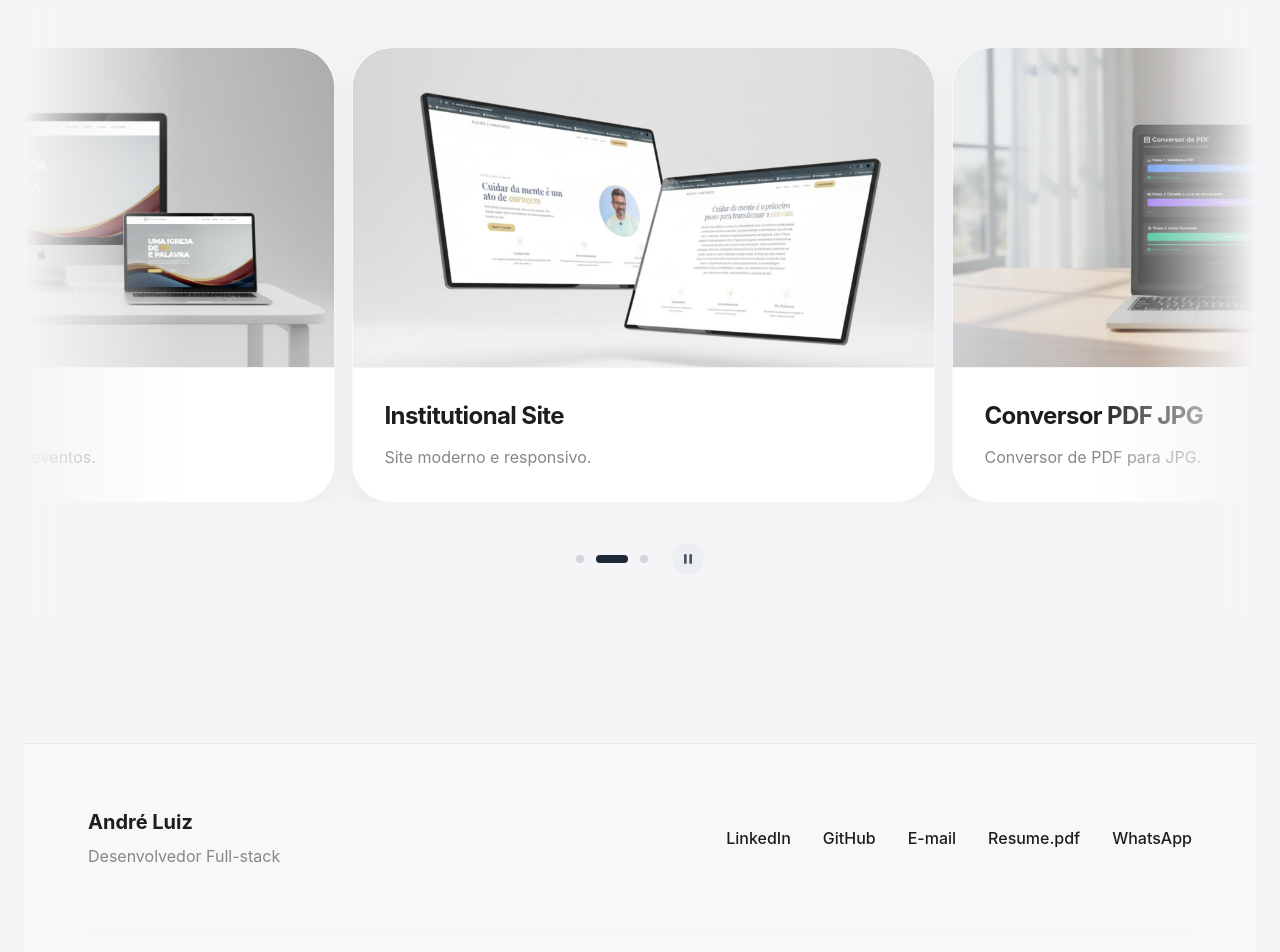
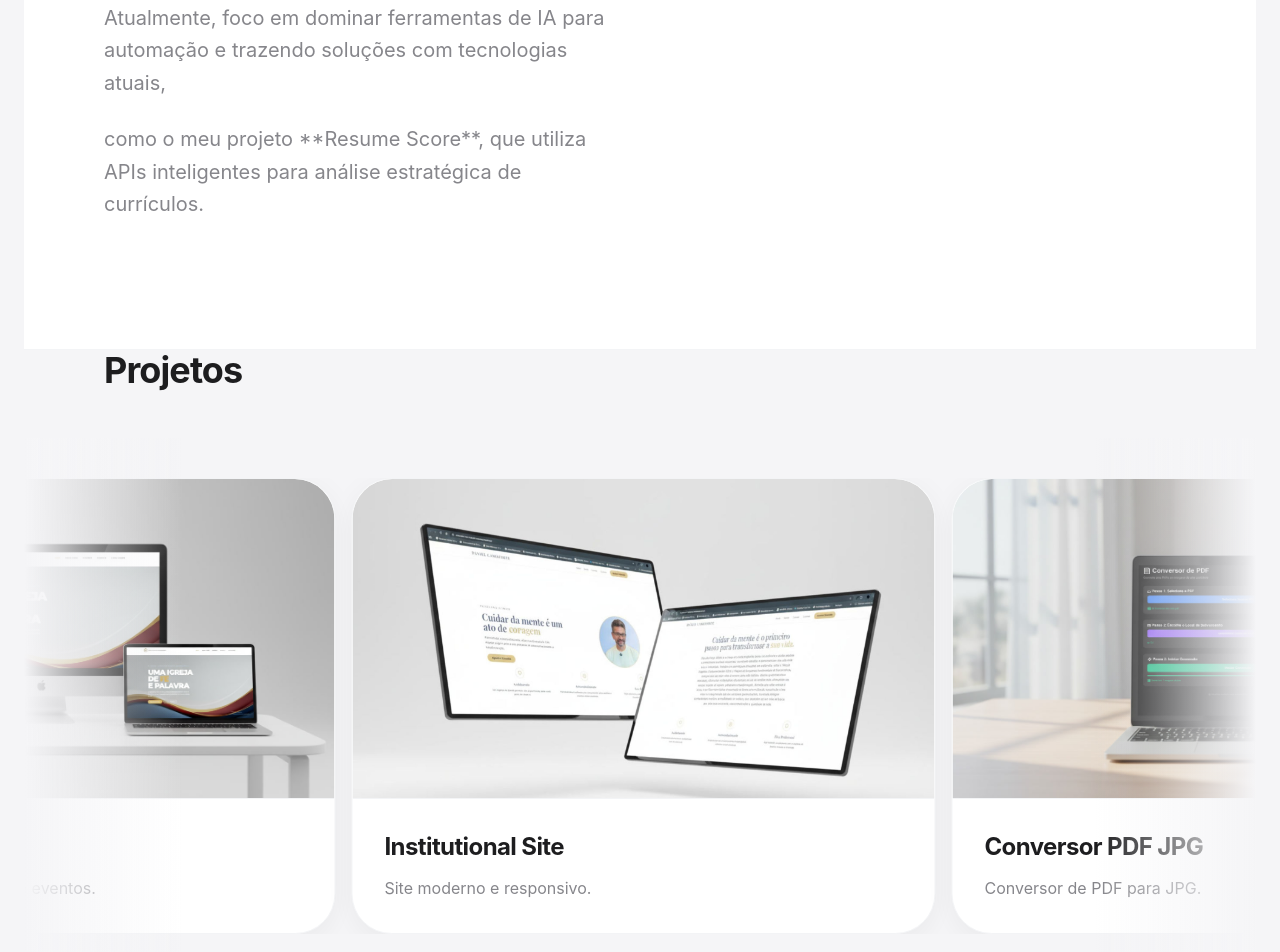
Before and after one commit to avfoto81/meu-portfolio, a Next.js app: page / in a window 1280 px wide. Shown: the part 1300-2252 px from the top of the page. Built offline with nearby package versions, Linux system fonts and the light colour scheme.

Commit message:
Modificando Sobre

```diff
--- a/app/page.tsx
+++ b/app/page.tsx
@@ -93,8 +93,13 @@ export default function Home() {
                     Sou Desenvolvedor Full-stack com formação em **Gestão de TI**. Minha paixão é construir ferramentas que aceleram a entrega de software, unindo a robustez do **Python** com a fluidez do **React**.
                   </p>
                   <p>
-                    Atualmente, foco em dominar ferramentas de IA para automação, como o meu projeto **Resume Score**, que utiliza APIs inteligentes para análise estratégica de currículos.
+                    Atualmente, foco em dominar ferramentas de IA para automação e trazendo soluções com tecnologias atuais,
                   </p>
+                  <p>
+                    como o meu projeto **Resume Score**, que utiliza APIs inteligentes para análise estratégica de currículos.
+                  </p>
+
+                </div>
               </div>
 
               {/* Botões de Ação */}
@@ -114,13 +119,11 @@ export default function Home() {
                   LinkedIn
                 </a>
               </div>
-              </div>
-
             </motion.div>
           </div>
         </section>
 
-        {/* SEÇÃO DE PROJETOS COM EFEITO DEGRADÊ NAS LATERAIS */}
+        {/* SEÇÃO DE PROJETOS COM EFEITO DEGRADÊ NAS LATERAIS */ }
         <section id="projetos" className="w-full mb-32 relative">
 
     {/* Título */}
@@ -144,9 +147,9 @@ export default function Home() {
 
     </div>
   </section>
-        {/* SEÇÃO DE PROJETOS - TERMINA AQUI */}
+  {/* SEÇÃO DE PROJETOS - TERMINA AQUI */ }
 
-        {/* RODAPÉ */}
+  {/* RODAPÉ */ }
   <footer className="border-t border-gray-200 pt-16 pb-12 bg-white/30 backdrop-blur-sm">
     <div className="max-w-6xl mx-auto px-6">
       <div className="flex flex-col md:flex-row justify-between items-start md:items-center gap-8">
@@ -172,12 +175,6 @@ export default function Home() {
             className="text-[#1d1d1f] font-medium hover:text-gray-600 transition-colors"
           >
             GitHub
-                </a>
-                <a
-                  href="mailto:andredeveloper81@gmail.com"
-                  className="text-[#1d1d1f] font-medium hover:text-orange-600 transition-colors"
-                >
-                  E-mail
           </a>
 
           <a
@@ -207,7 +204,7 @@ export default function Home() {
     </div>
   </footer>
 
-      </div>
-    </main>
+      </div >
+    </main >
   );
 }
```
Lines whose indentation alone changed are shown as unchanged.
